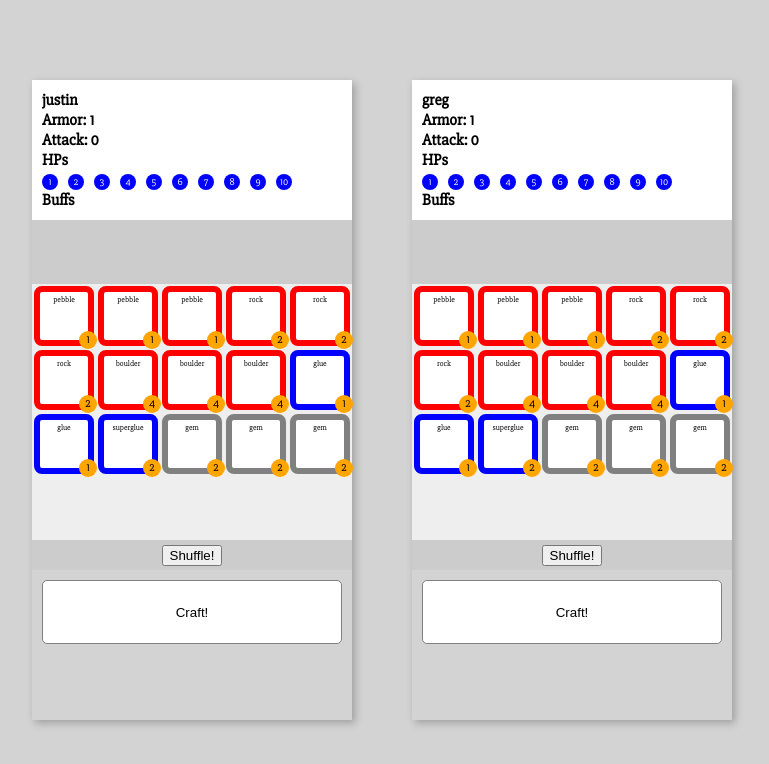
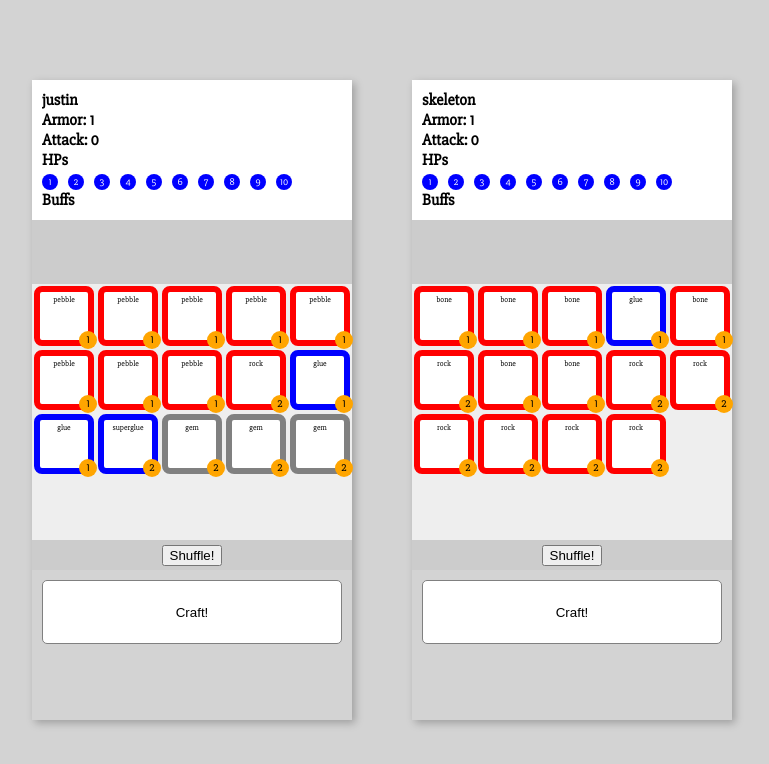
Before and after one commit to jbakse/battle-craft, a Vue app: page / in a window 1280 px wide. Shown: the top 764 px of the page, without its empty margins (258-1027 px from the left). Built offline with nearby package versions, Linux system fonts and the light colour scheme.

Commit message:
added sass support

```diff
--- a/package.json
+++ b/package.json
@@ -39,11 +39,13 @@
     "friendly-errors-webpack-plugin": "^1.6.1",
     "html-webpack-plugin": "^2.30.1",
     "http-proxy-middleware": "^0.17.3",
+    "node-sass": "^4.6.1",
     "opn": "^5.1.0",
     "optimize-css-assets-webpack-plugin": "^3.2.0",
     "ora": "^1.2.0",
     "portfinder": "^1.0.13",
     "rimraf": "^2.6.0",
+    "sass-loader": "^6.0.6",
     "semver": "^5.3.0",
     "shelljs": "^0.7.6",
     "url-loader": "^0.5.8",
--- a/src/App.vue
+++ b/src/App.vue
@@ -54,35 +54,17 @@ export default {
       let b = crafter.workbench.shift();
       let c = crafter.workbench.shift();
       let { items, attacks, buffs } = crafter.craft(a, b, c);
+      crafter.applyCraft({items, attacks, buffs});
 
-      // add items to inventory
-      items.forEach(item => {
-        console.log(`${crafter} crafted a level ${item.level} ${item.name}`);
-        crafter.inventory.push(item);
-      });
-
-      // dole out damage
-      if (attacks.length > 0) {
-        console.log(`${crafter} attacks ${crafter.target}`);
-        attacks.forEach(attack => {
-          crafter.target.applyAttack(attack);
-        });
-      }
-
-      // apply buffs
-      if (buffs.length > 0) {
-        console.log(`${crafter} buffs ${crafter}`);
-        buffs.forEach(buff => {
-          crafter.applyBuff(buff);
-        });
-      }
+      crafter.target.ai();
     }
   }
 };
 </script>
 
-<style>
+<style lang="scss">
 @import url('https://fonts.googleapis.com/css?family=Slabo+27px');
+
 
 
 html,
@@ -90,6 +72,8 @@ body {
   height: 100%;
   font-family: 'Slabo 27px', serif;
 }
+
+
 
 body {
   margin: 0;
--- a/src/Character.js
+++ b/src/Character.js
@@ -98,4 +98,50 @@ export class Character {
     console.log(`${this} gets ${buff} buff`);
     this.buffs.push(buff);
   }
+
+  applyCraft ({items = [], attacks = [], buffs = []}) {
+    // add items to inventory
+    items.forEach(item => {
+      console.log(`${this} crafted a level ${item.level} ${item.name}`);
+      this.inventory.unshift(item);
+    });
+
+    // dole out damage
+    if (attacks.length > 0) {
+      console.log(`${this} attacks ${this.target}`);
+      attacks.forEach(attack => {
+        this.target.applyAttack(attack);
+      });
+    }
+
+    // apply buffs
+    if (buffs.length > 0) {
+      console.log(`${this} buffs ${this}`);
+      buffs.forEach(buff => {
+        this.applyBuff(buff);
+      });
+    }
+  }
+
+  ai () {
+    console.log("ai");
+
+    setTimeout(() => {
+      this.workbench.push(this.inventory.shift());
+    }, 1000);
+    setTimeout(() => {
+      this.workbench.push(this.inventory.shift());
+    }, 1500);
+    setTimeout(() => {
+      this.workbench.push(this.inventory.shift());
+    }, 2000);
+    setTimeout(() => {
+      let a = this.workbench.shift();
+      let b = this.workbench.shift();
+      let c = this.workbench.shift();
+
+      let result = this.craft(a, b, c);
+      this.applyCraft(result);
+    }, 3000);
+  }
 }
--- a/src/Item.js
+++ b/src/Item.js
@@ -88,5 +88,9 @@ let itemLibrary = {
   boulder: new Item("boulder", 4, "attack"),
   glue: new Item("glue", 1, "craft"),
   superglue: new Item("superglue", 2, "craft"),
-  gem: new Item("gem", 2, "buff")
+  gem: new Item("gem", 2, "buff"),
+
+  bone: new Item("bone", 1, "attack"),
+  club: new Item("club", 2, "attack")
+
 }
--- a/src/battle-craft.js
+++ b/src/battle-craft.js
@@ -8,7 +8,7 @@ export * from './Attack';
 export let data = {};
 
 let character1 = new Character("justin");
-let character2 = new Character("greg");
+let character2 = new Character("skeleton");
 data.character1 = character1;
 data.character2 = character2;
 
@@ -16,12 +16,12 @@ character1.target = character2;
 character1.inventory.push(Item.create("pebble"));
 character1.inventory.push(Item.create("pebble"));
 character1.inventory.push(Item.create("pebble"));
+character1.inventory.push(Item.create("pebble"));
+character1.inventory.push(Item.create("pebble"));
+character1.inventory.push(Item.create("pebble"));
+character1.inventory.push(Item.create("pebble"));
+character1.inventory.push(Item.create("pebble"));
 character1.inventory.push(Item.create("rock"));
-character1.inventory.push(Item.create("rock"));
-character1.inventory.push(Item.create("rock"));
-character1.inventory.push(Item.create("boulder"));
-character1.inventory.push(Item.create("boulder"));
-character1.inventory.push(Item.create("boulder"));
 character1.inventory.push(Item.create("glue"));
 character1.inventory.push(Item.create("glue"));
 character1.inventory.push(Item.create("superglue"));
@@ -30,18 +30,21 @@ character1.inventory.push(Item.create("gem"));
 character1.inventory.push(Item.create("gem"));
 
 character2.target = character1;
-character2.inventory.push(Item.create("pebble"));
-character2.inventory.push(Item.create("pebble"));
-character2.inventory.push(Item.create("pebble"));
+character2.inventory.push(Item.create("bone"));
+character2.inventory.push(Item.create("bone"));
+character2.inventory.push(Item.create("bone"));
+
+character2.inventory.push(Item.create("glue"));
+character2.inventory.push(Item.create("bone"));
+character2.inventory.push(Item.create("rock"));
+
+character2.inventory.push(Item.create("bone"));
+character2.inventory.push(Item.create("bone"));
+
 character2.inventory.push(Item.create("rock"));
 character2.inventory.push(Item.create("rock"));
 character2.inventory.push(Item.create("rock"));
-character2.inventory.push(Item.create("boulder"));
-character2.inventory.push(Item.create("boulder"));
-character2.inventory.push(Item.create("boulder"));
-character2.inventory.push(Item.create("glue"));
-character2.inventory.push(Item.create("glue"));
-character2.inventory.push(Item.create("superglue"));
-character2.inventory.push(Item.create("gem"));
-character2.inventory.push(Item.create("gem"));
-character2.inventory.push(Item.create("gem"));
+
+character2.inventory.push(Item.create("rock"));
+character2.inventory.push(Item.create("rock"));
+character2.inventory.push(Item.create("rock"));
--- a/src/components/BattleBench.vue
+++ b/src/components/BattleBench.vue
@@ -76,10 +76,14 @@ export default {
 };
 </script>
 
-<style>
+<style lang="scss">
+
+@import "../settings.scss";
+
 .battle-bench {
   width: 320px;
   background: white;
+
 }
 
 .workbench {
--- /dev/null
+++ b/src/settings.scss
@@ -0,0 +1 @@
+$accent: #FF0000;
```
Also changed, not shown: 1 other file (tests, documents, lock files or other folders).
